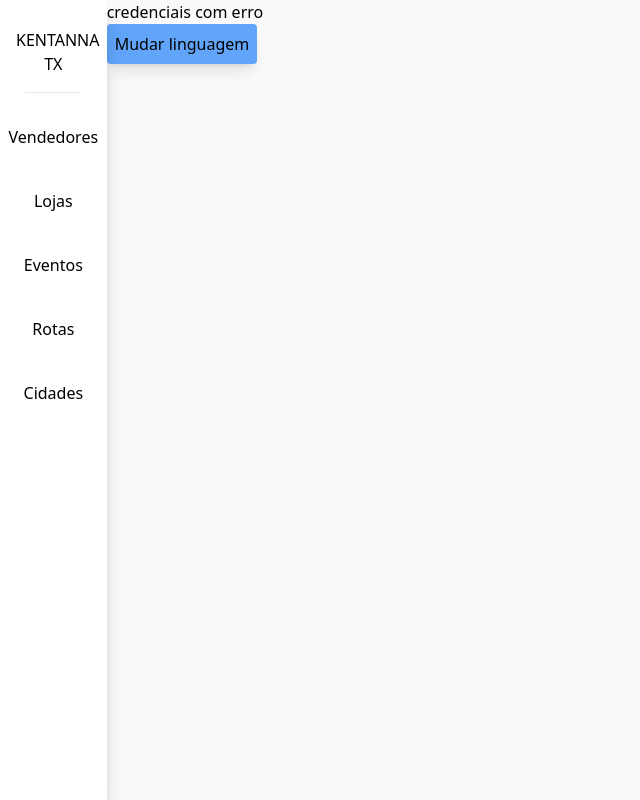
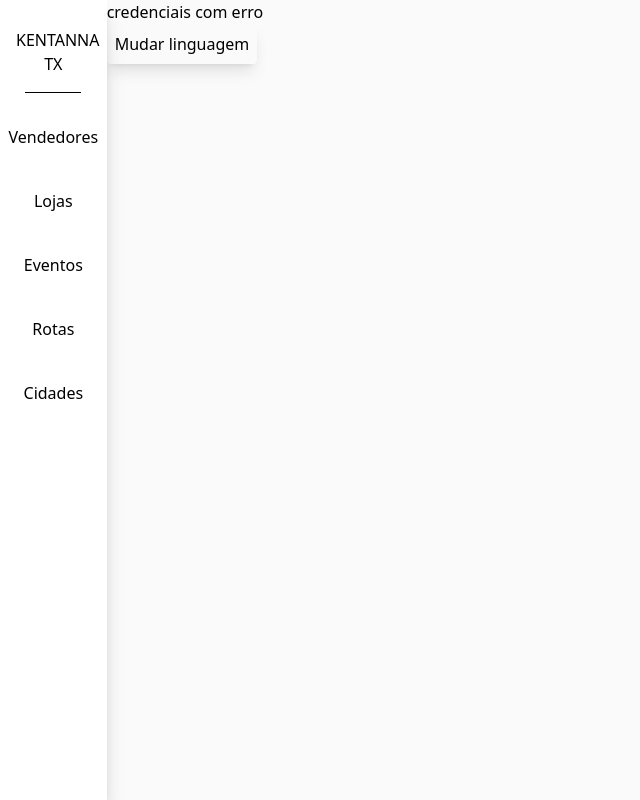
Before and after one commit to lsbrel/lp, a Vue app: page /dashboard in a window 1280 px wide. Shown: the whole page, without its empty margins (0-640 px from the left). Built offline with nearby package versions, Linux system fonts and the light colour scheme.

Commit message:
🌈 style: adicionando configurações de cores nas configs

```diff
--- a/tailwind.config.js
+++ b/tailwind.config.js
@@ -1,11 +1,19 @@
 // tailwind.config.js
 module.exports = {
-  purge: ['./index.html', './src/**/*.{vue,js,ts,jsx,tsx}'],
+  purge: ["./index.html", "./src/**/*.{vue,js,ts,jsx,tsx}"],
   theme: {
     extend: {},
+    colors: {
+      primary: "blue",
+      secondary: "purple",
+      success: "green",
+      danger: "red",
+      warning: "yellow",
+      opaque: "grey"
+    },
   },
   variants: {
     extend: {},
   },
   plugins: [],
-}
+};
```
